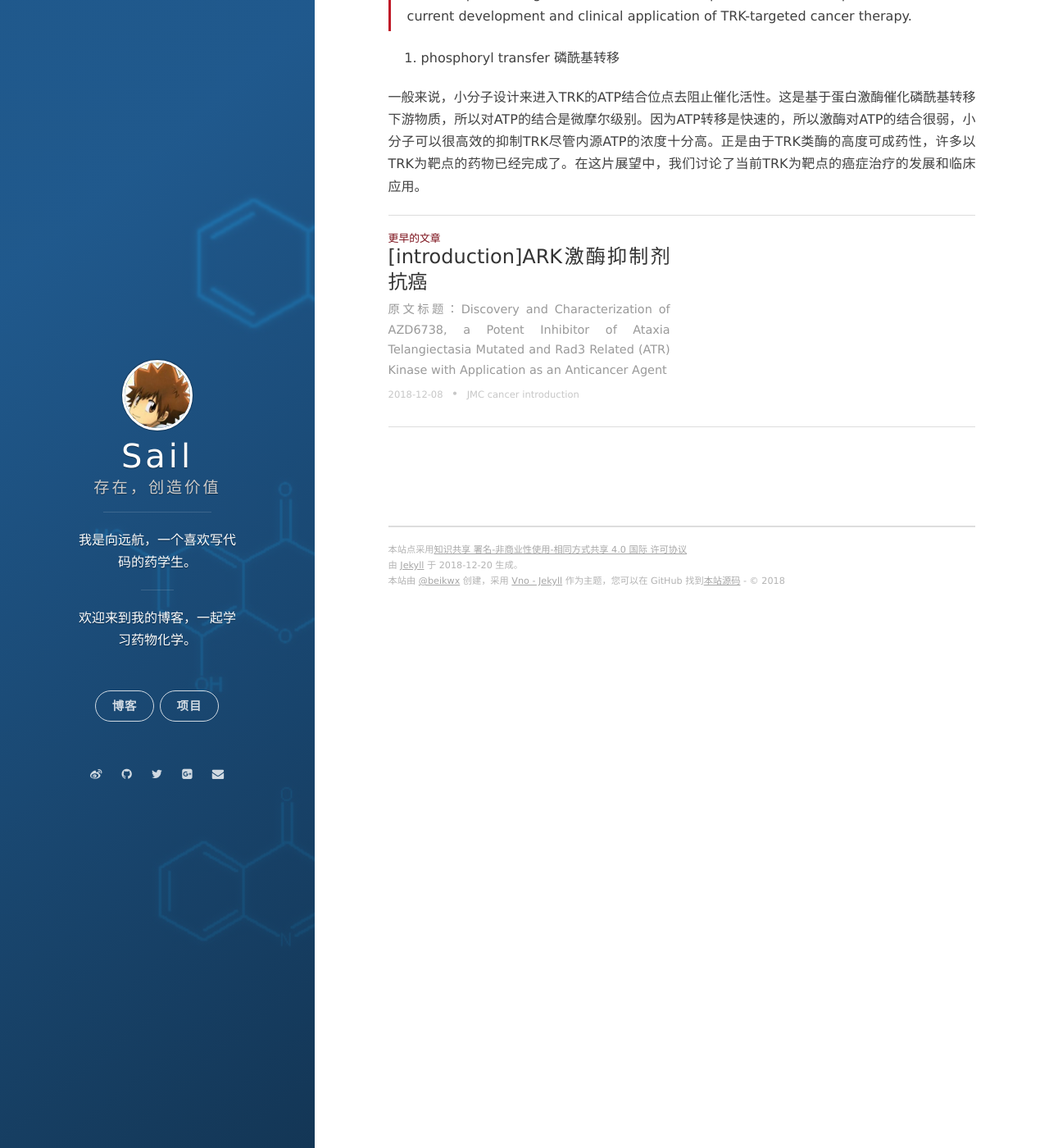
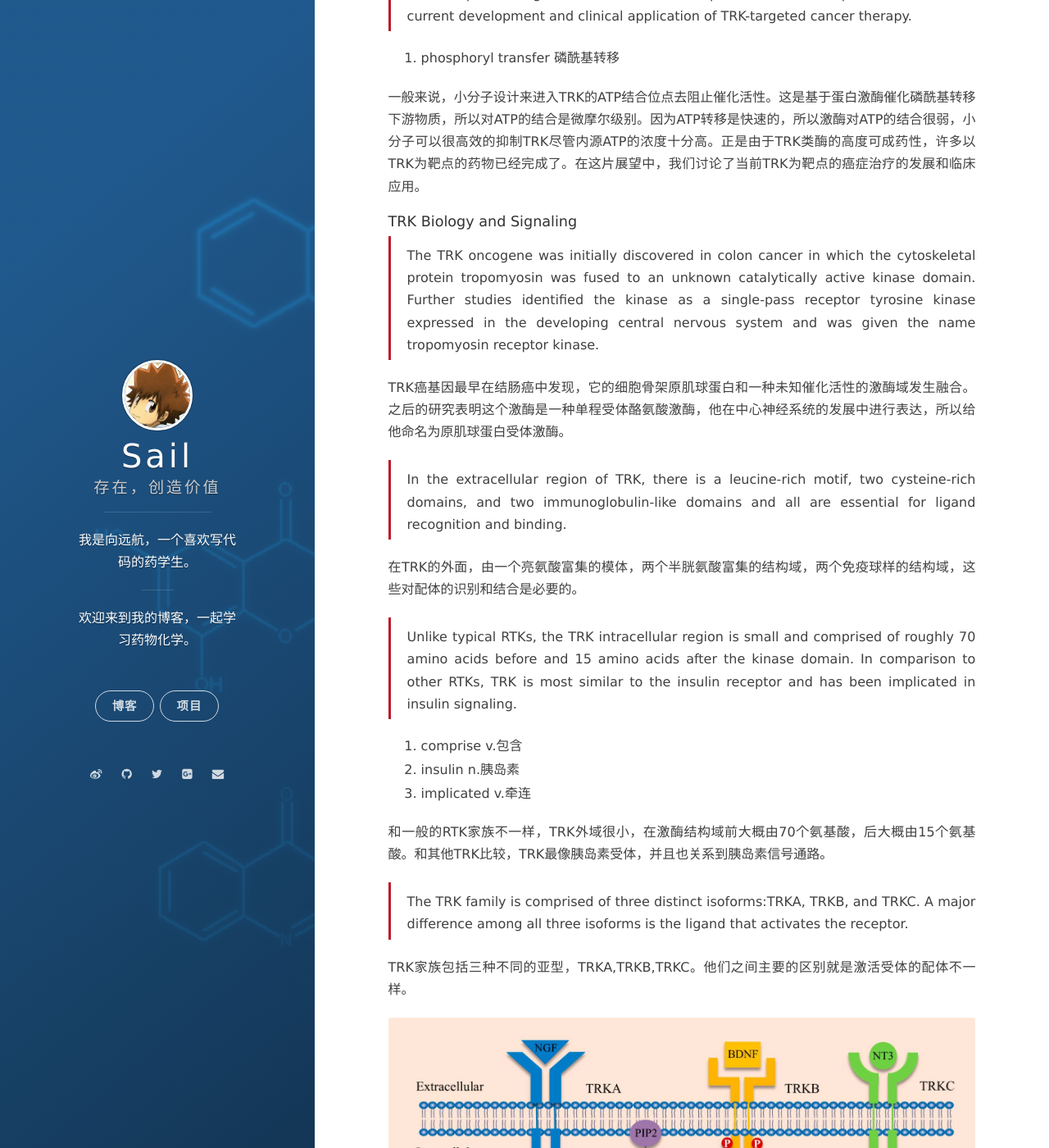
Before and after one commit to beikwx/beikwx.github.io, a Jekyll site: the page built from _posts/cancer/review/2018-12-11-TRK_review.md, in a window 1280 px wide and 1400 px high, scrolled down 3597 px. Shown: the whole window at 82% size. Built offline with Jekyll 4.4.1, drawn with Linux system fonts in a browser that asks for light colours; nearby versions of some CDN libraries; comment, search, counter and statistics services are not loaded; some of the changed text lies outside the part shown.

Commit message:
添加综述

```diff
--- a/_posts/cancer/introduction/2018-12-08-intro.markdown
+++ b/_posts/cancer/introduction/2018-12-08-intro.markdown
@@ -2,7 +2,7 @@
 layout: post
 title:  "[introduction]ARK激酶抑制剂抗癌"
 date:   2018-12-08 21:00:00 +0800
-tags: JMC cancer introduction
+tags: literature
 excerpt: 原文标题：Discovery and Characterization of AZD6738, a Potent Inhibitor of Ataxia Telangiectasia Mutated and Rad3 Related (ATR) Kinase with Application as an Anticancer Agent
 ---
 
--- a/_posts/cancer/review/2018-12-11-TRK_review.md
+++ b/_posts/cancer/review/2018-12-11-TRK_review.md
@@ -2,7 +2,7 @@
 layout: post
 title:  "TRK抑制剂综述"
 date:   2018-12-11 21:00:00 +0800
-tags: JMC cancer review
+tags: literature
 excerpt:  原文标题：Insights into Current Tropomyosin Receptor Kinase (TRK) Inhibitors： Development and Clinical Application
 ---
 
@@ -88,4 +88,28 @@ TRK家族有三个成员：TRKA、TRKB、TRKC，这些都涉及到恶性肿瘤
 
 一般来说，小分子设计来进入TRK的ATP结合位点去阻止催化活性。这是基于蛋白激酶催化磷酰基转移下游物质，所以对ATP的结合是微摩尔级别。因为ATP转移是快速的，所以激酶对ATP的结合很弱，小分子可以很高效的抑制TRK尽管内源ATP的浓度十分高。正是由于TRK类酶的高度可成药性，许多以TRK为靶点的药物已经完成了。在这片展望中，我们讨论了当前TRK为靶点的癌症治疗的发展和临床应用。
 
+#### TRK Biology and Signaling
+
+> The TRK oncogene was initially discovered in colon cancer in which the cytoskeletal protein tropomyosin was fused to an unknown catalytically active kinase domain. Further studies identified the kinase as a single-pass receptor tyrosine kinase expressed in the developing central nervous system and was given the name tropomyosin receptor kinase.
+
+TRK癌基因最早在结肠癌中发现，它的细胞骨架原肌球蛋白和一种未知催化活性的激酶域发生融合。之后的研究表明这个激酶是一种单程受体酪氨酸激酶，他在中心神经系统的发展中进行表达，所以给他命名为原肌球蛋白受体激酶。
+
+> In the extracellular region of TRK, there is a leucine-rich motif, two cysteine-rich domains, and two immunoglobulin-like domains and all are essential for ligand recognition and binding.
+
+在TRK的外面，由一个亮氨酸富集的模体，两个半胱氨酸富集的结构域，两个免疫球样的结构域，这些对配体的识别和结合是必要的。
+
+> Unlike typical RTKs, the TRK intracellular region is small and comprised of roughly 70 amino acids before and 15 amino acids after the kinase domain. In comparison to other RTKs, TRK is most similar to the insulin receptor and has been implicated in insulin signaling.
+
+1. comprise v.包含
+2. insulin n.胰岛素
+3. implicated v.牵连
+
+和一般的RTK家族不一样，TRK外域很小，在激酶结构域前大概由70个氨基酸，后大概由15个氨基酸。和其他TRK比较，TRK最像胰岛素受体，并且也关系到胰岛素信号通路。
+
+> The TRK family is comprised of three distinct isoforms:TRKA, TRKB, and TRKC. A major difference among all three isoforms is the ligand that activates the receptor.
+
+TRK家族包括三种不同的亚型，TRKA,TRKB,TRKC。他们之间主要的区别就是激活受体的配体不一样。
+
+![信号通路](/assets/images/20181211/01.jpg)
+
 [artical_url]: https://pubs.acs.org/doi/10.1021/acs.jmedchem.8b01092
```
Also changed, not shown: assets/images/20181211/01.jpg (added).
